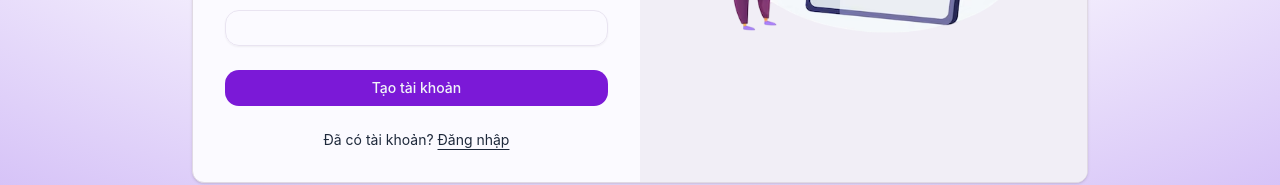
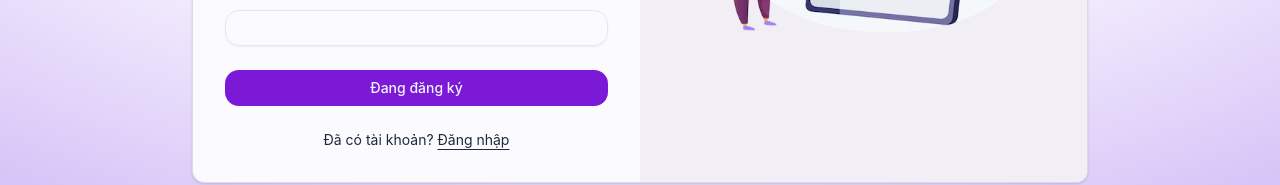
Before and after one commit to octguy/livana, a React (Vite) app in the folder source/livana-fe/: page /signup in a window 1280 px wide. Shown: the part 516-701 px from the top of the page. Built offline with nearby package versions, Linux system fonts and the light colour scheme.

Commit message:
feat: add loading spinner to login and signup buttons during submission

```diff
--- a/source/livana-fe/src/components/auth/login-form.tsx
+++ b/source/livana-fe/src/components/auth/login-form.tsx
@@ -10,6 +10,7 @@
 import { useNavigate } from "react-router";
 import React, { useState } from "react";
 import { PASSWORD_REGEX } from "@/constant/regex";
+import { Loader2 } from "lucide-react";
 
 const loginSchema = z.object({
   username: z.string().min(3, "Tên đăng nhập phải có ít nhất 3 ký tự"),
@@ -147,6 +148,9 @@
 
               {/* nút đăng ký */}
               <Button type="submit" className="w-full" disabled={isSubmitting}>
+                {isSubmitting && (
+                  <Loader2 className="mr-2 h-4 w-4 animate-spin" />
+                )}
                 Đăng nhập
               </Button>
 
--- a/source/livana-fe/src/components/auth/signup-form.tsx
+++ b/source/livana-fe/src/components/auth/signup-form.tsx
@@ -10,6 +10,7 @@
 import { useNavigate } from "react-router";
 import React, { useState } from "react";
 import { PASSWORD_REGEX } from "@/constant/regex";
+import { Loader2 } from "lucide-react";
 
 const signUpSchema = z.object({
   firstname: z.string().min(1, "Tên bắt buộc phải có"),
@@ -214,7 +215,10 @@
 
               {/* nút đăng ký */}
               <Button type="submit" className="w-full" disabled={isSubmitting}>
-                Tạo tài khoản
+                {isSubmitting && (
+                  <Loader2 className="mr-2 h-4 w-4 animate-spin" />
+                )}
+                Đang đăng ký
               </Button>
 
               <div className="text-center text-sm">
```
